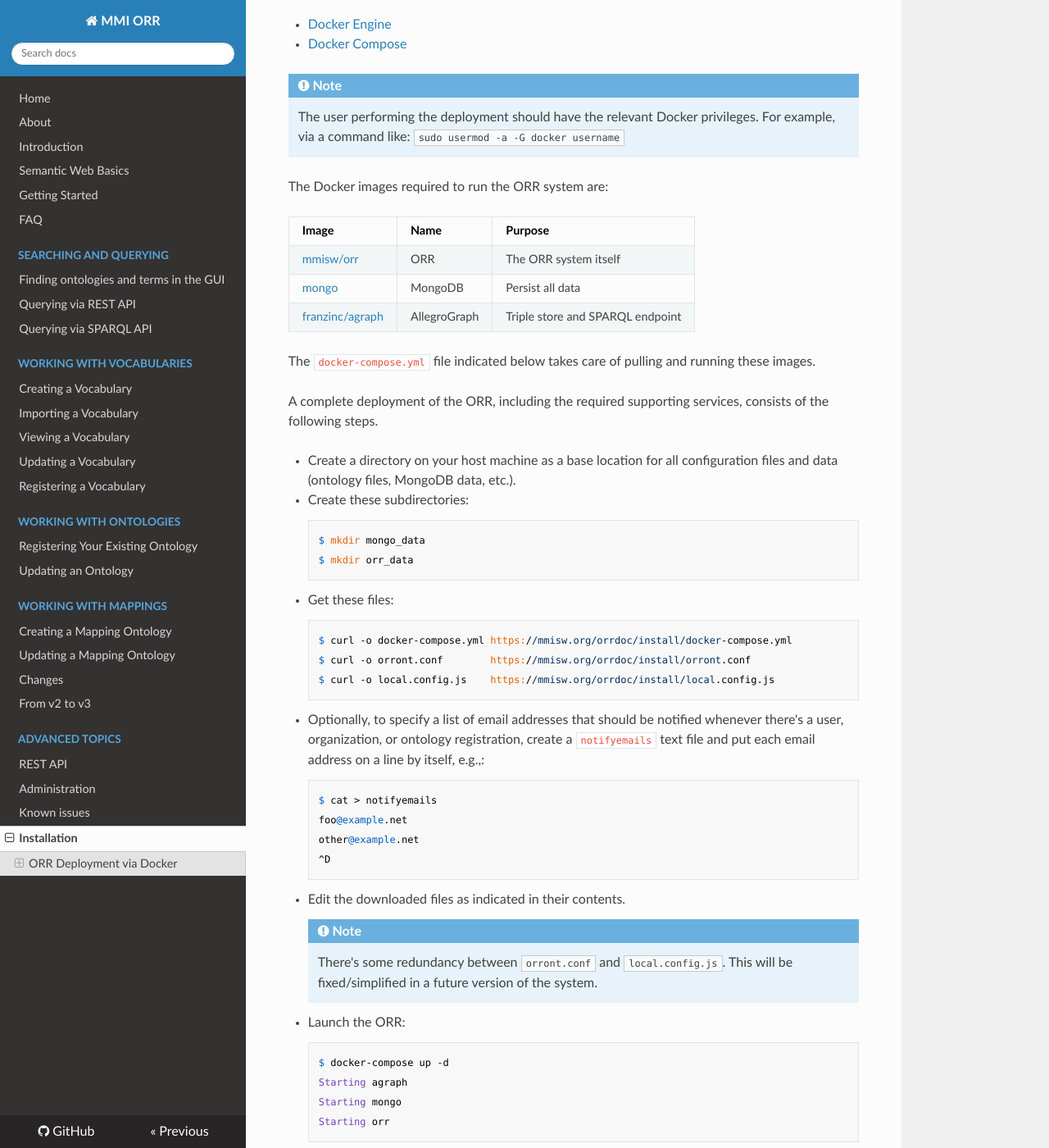
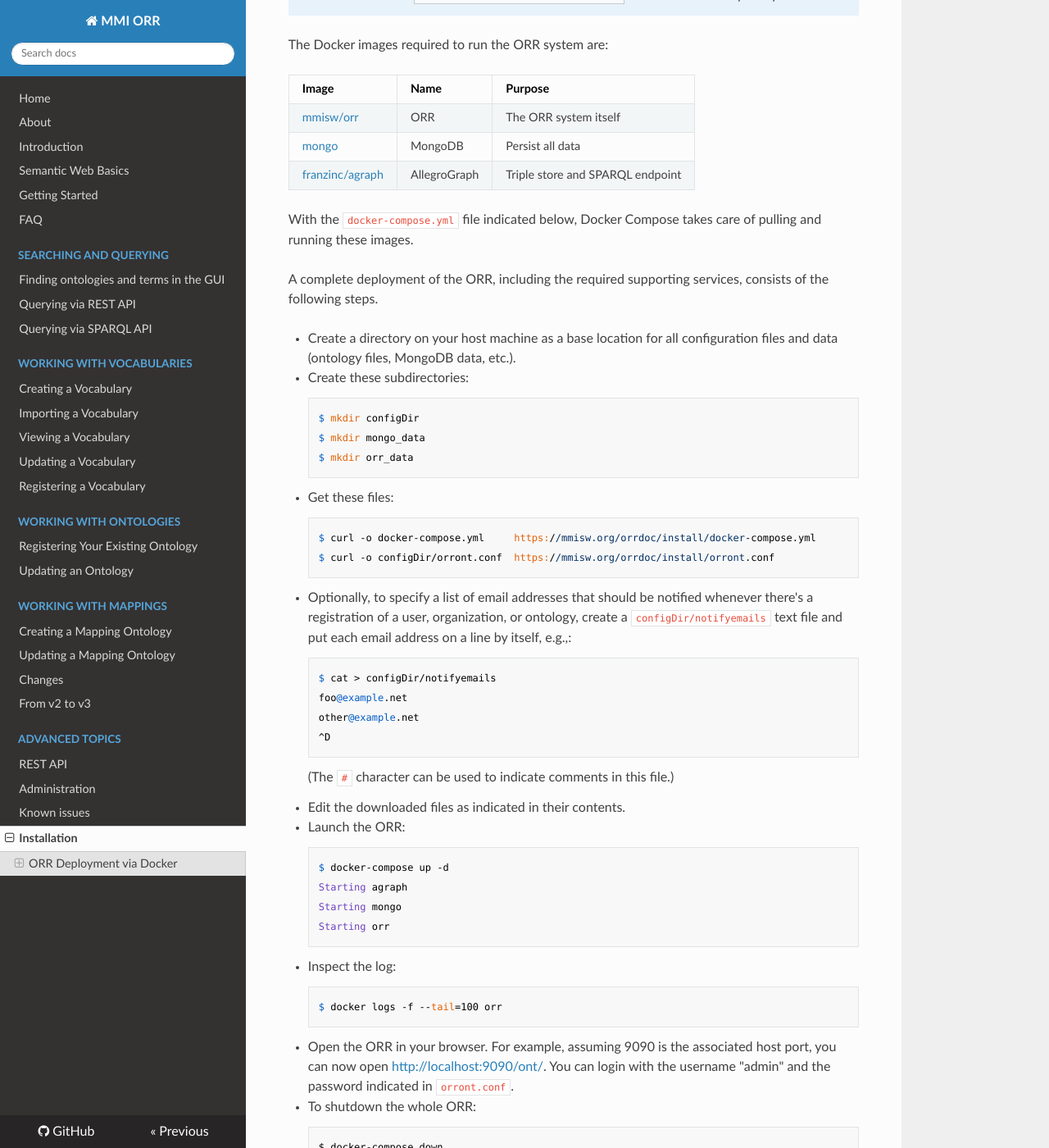
Before and after one commit to mmisw/mmiorr-docs, an MkDocs documentation site: the page built from docs/install/index.md, in a window 1280 px wide and 1400 px high, scrolled down 443 px. Shown: the whole window at 82% size. Built offline with MkDocs 1.6.1, drawn with Linux system fonts in a browser that asks for light colours; nearby versions of some CDN libraries; old or Windows-style settings are respelled for this version of MkDocs; some of the changed text lies outside the part shown.

Commit message:
update /install section per simplified configurability in v.3.7.0

```diff
--- a/docs/install/index.md
+++ b/docs/install/index.md
@@ -18,7 +12,8 @@
 
 !!! note
     The user performing the deployment should have the relevant Docker privileges.
-    For example, via a command like: `sudo usermod -a -G docker username`
+    For example, via a command like: `sudo usermod -a -G docker username`.
+    Please check with your sysadmin.
 
 
 The Docker images required to run the ORR system are:
@@ -29,8 +24,8 @@
 | [mongo]           | MongoDB      | Persist all data |
 | [franzinc/agraph] | AllegroGraph | Triple store and SPARQL endpoint |
 
-The `docker-compose.yml` file indicated below takes care of pulling and running
-these images.
+With the `docker-compose.yml` file indicated below, Docker Compose takes care
+of pulling and running these images.
 
 A complete deployment of the ORR, including the required supporting services,
 consists of the following steps.
@@ -40,29 +35,27 @@
 
 - Create these subdirectories:
 
+        $ mkdir configDir
         $ mkdir mongo_data
         $ mkdir orr_data
 
 - Get these files:
 
-        $ curl -o docker-compose.yml https://mmisw.org/orrdoc/install/docker-compose.yml
-        $ curl -o orront.conf        https://mmisw.org/orrdoc/install/orront.conf
-        $ curl -o local.config.js    https://mmisw.org/orrdoc/install/local.config.js
+        $ curl -o docker-compose.yml     https://mmisw.org/orrdoc/install/docker-compose.yml
+        $ curl -o configDir/orront.conf  https://mmisw.org/orrdoc/install/orront.conf
 
 - Optionally, to specify a list of email addresses that should be notified whenever there's a
-user, organization, or ontology registration, create a `notifyemails` text file and put each
-email address on a line by itself, e.g.,:
+registration of a user, organization, or ontology, create a `configDir/notifyemails`
+text file and put each email address on a line by itself, e.g.,:
 
-        $ cat > notifyemails
+        $ cat > configDir/notifyemails
         foo@example.net
         other@example.net
         ^D
 
+     (The `#` character can be used to indicate comments in this file.)
+
 - Edit the downloaded files as indicated in their contents.
-
-    !!! note
-        There's some redundancy between `orront.conf` and `local.config.js`.
-        This will be fixed/simplified in a future version of the system.
 
 
 - Launch the ORR:
@@ -71,10 +64,6 @@
         Starting agraph
         Starting mongo
         Starting orr
-
-- Copy `local.config.js` to the `orr` container:
-
-        $ docker cp local.config.js  orr:/usr/local/tomcat/webapps/ont/js/
 
 - Inspect the log:
 
```
Also changed, not shown: other parts of docs/install/index.md (+0 -6 lines), docs/changes.md (+2 -1 lines), docs/install/docker-compose.yml (+5 -5 lines).
